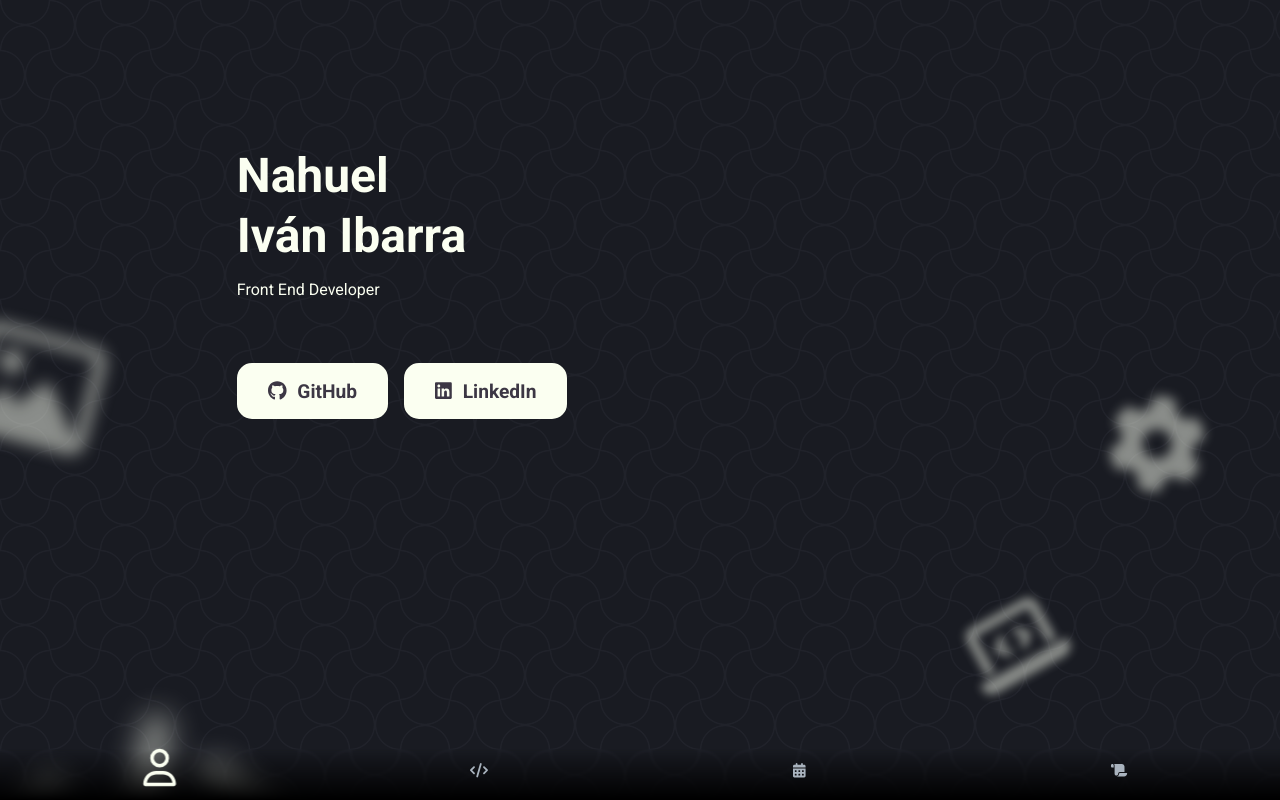
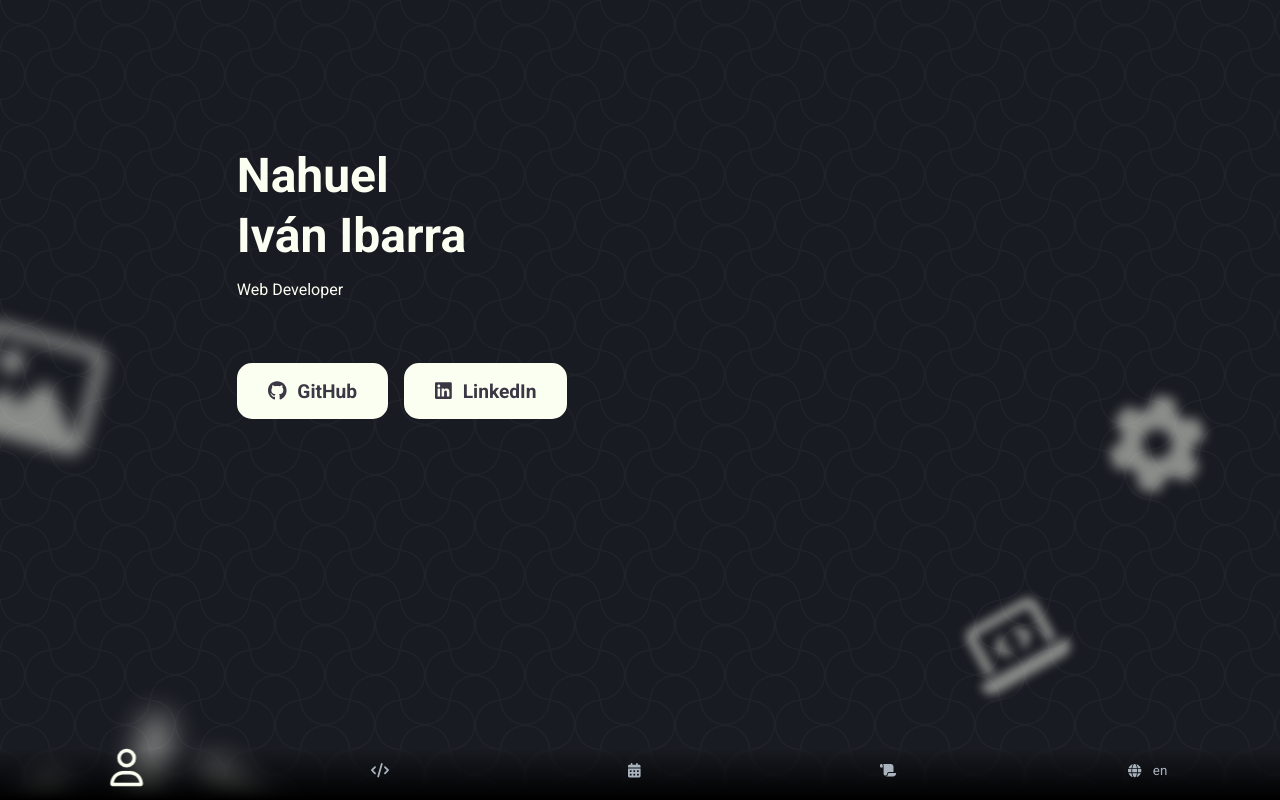
Before and after one commit to Animator55/Portfolio, a React (Vite) app: page / in a window 1280 px wide. Built offline with nearby package versions, Linux system fonts and the light colour scheme; the HTML template or start-up script is replaced by a standard one.

Commit message:
added lang

```diff
--- a/src/App.tsx
+++ b/src/App.tsx
@@ -4,7 +4,7 @@ import { FontAwesomeIcon } from "@fortawesome/react-fontawesome"
 import { faCss3Alt, faGithub, faHtml5, faLinkedin, faNodeJs, faPhp, faReact, faSass, faSquareJs } from "@fortawesome/free-brands-svg-icons"
 import { IconProp } from "@fortawesome/fontawesome-svg-core"
 import { faImage, faUser } from "@fortawesome/free-regular-svg-icons"
-import { faCode, faGear, faLaptopCode, faScroll, faTags } from "@fortawesome/free-solid-svg-icons"
+import { faCode, faGear, faGlobe, faLaptopCode, faScroll, faTags } from "@fortawesome/free-solid-svg-icons"
 import ProjectsList from "./components/ProjectsList"
 import CareerBlock from "./components/CarrerBlock"
 import AboutMeBlock from "./components/AboutBlock"
@@ -13,6 +13,7 @@ import {Svelte, TypeScript} from "./assets/svgs"
 
 
 export default function App() {
+  const [lang, setLang] = React.useState<"es" | "en">("en")
 
   const SideBar = ()=>{
     return <section className="side-bar">
@@ -29,6 +30,10 @@ export default function App() {
         <a href="#about" className="side-button">
           <FontAwesomeIcon icon={faScroll as IconProp}/>
         </a>
+        <button className="lang-button" onClick={()=>{setLang(lang === "en" ? "es" : "en")}}>
+          <FontAwesomeIcon icon={faGlobe as IconProp}/>
+          {lang}
+          </button>
       </div>
     </section>
   }
@@ -39,7 +44,9 @@ export default function App() {
           <div>
             <h1 className="top-name show-texting">Nahuel </h1>
             <h1 className="top-name show-texting">Iván Ibarra</h1>
-            <p className="top-title show-texting" style={{animationDelay: "1s"}} >Front End Developer</p>
+            <p className="top-title show-texting" style={{animationDelay: "1s"}} >
+              Web Developer
+            </p>
           </div>
         </section>
     </div>
@@ -53,7 +60,7 @@ export default function App() {
   const TechBlock = () => {
     return <section className="tech block fading">
       <section className="block-content">
-      <h3 style={{textAlign: "center"}}>Technologies</h3>
+      <h3 style={{textAlign: "center"}}>{lang === "en" ? "Technologies" : "Tecnologías"}</h3>
         <div className="icon-list">
           <FontAwesomeIcon icon={faHtml5 as IconProp} />
           <FontAwesomeIcon icon={faCss3Alt as IconProp} />
@@ -114,11 +121,11 @@ export default function App() {
     </div>
     <section className="list point" id="tech">
       <TechBlock />
-      <ProjectsList/>
+      <ProjectsList lang={lang}/>
     </section>
     <section className="list">
       <CareerBlock />
-      <AboutMeBlock />
+      <AboutMeBlock lang={lang}/>
     </section>
   </main>
 }
--- a/src/assets/App.css
+++ b/src/assets/App.css
@@ -511,6 +511,16 @@ main {
   position: relative;
 }
 
+.lang-button {
+  display: flex;
+  align-items: center;
+  gap: 0.7rem;
+  background-color: transparent;
+  color: var(--cwhitesec);
+  border: none;
+  cursor: pointer;
+}
+
 .show-texting::after, .fade-in .career-desc > .pseudo-after {
   content: "";
   position: absolute;
--- a/src/components/AboutBlock.tsx
+++ b/src/components/AboutBlock.tsx
@@ -1,4 +1,10 @@
-export default function AboutMeBlock() {
+
+type Props = {
+  lang: "es" | "en"
+}
+
+
+export default function AboutMeBlock({lang}: Props) {
   const text = {
     en: `<p>I was born in Argentina and since I was approximately 11 years old I have been passionate about programming and I have started down the path of GameDev Developer.</p>
     <p>Some of my projects show my appreciation for doing them, cases like <a href="#Dungeon Crawler">Dungeon Crawler</a> or <a href="#Magic Card Game">Magic Cards Game</a>.</p>
@@ -12,8 +18,8 @@ export default function AboutMeBlock() {
 
   return <section id="about" className='block point fading'>
     <section className="block-content">
-      <h3 className="align-title">About Me</h3>
-      <div dangerouslySetInnerHTML={{__html: text.en}}></div>
+      <h3 className="align-title">{lang === "en" ? "About Me" : "Sobre mí"}</h3>
+      <div dangerouslySetInnerHTML={{__html: text[lang]}}></div>
     </section>
   </section>
 }
--- a/src/components/ProjectsList.tsx
+++ b/src/components/ProjectsList.tsx
@@ -3,7 +3,9 @@ import { faChevronDown } from '@fortawesome/free-solid-svg-icons'
 import { FontAwesomeIcon } from '@fortawesome/react-fontawesome'
 import React from 'react'
 
-type Props = {}
+type Props = {
+    lang: "es" | "en"
+}
 
 
 type projectType = {
@@ -128,12 +130,12 @@ const projectsArray: projectType[] = [
     },
 ]
 
-export default function ProjectsList({ }: Props) {
+export default function ProjectsList({lang }: Props) {
     const [selected, setSelected] = React.useState(-1)
 
     return <section className='block fading'>
         <section className='block-content'>
-            <h3 className='align-title'>Projects</h3>
+            <h3 className='align-title'>{lang ==="en" ? "Projects" : "Proyectos"}</h3>
             <ul className='projects-list'>
                 {projectsArray.map((el, i: number) => {
                     return <li
@@ -159,7 +161,7 @@ export default function ProjectsList({ }: Props) {
                                     </div>
                                 })}
                             </div>
-                            <div className='desc show-texting'>{el.desc}</div>
+                            <div className='desc show-texting'>{lang === "en" ? el.desc : el.descEs}</div>
                             <div className="buttons">
                                 {el.links.map((link, i) => {
                                     if (link === "") return
```
